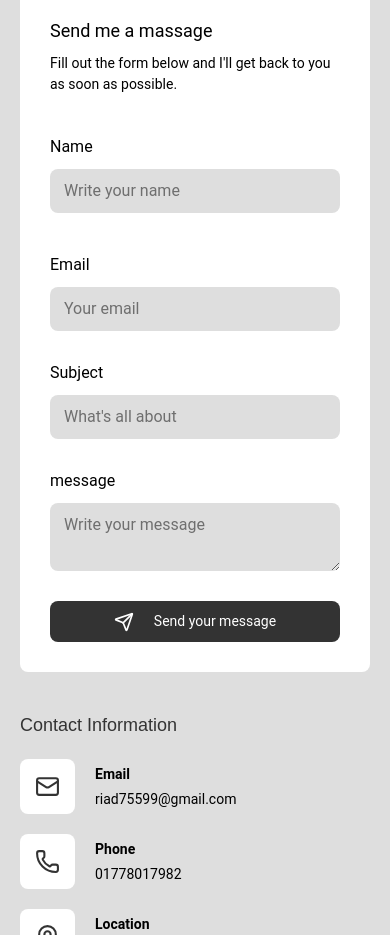
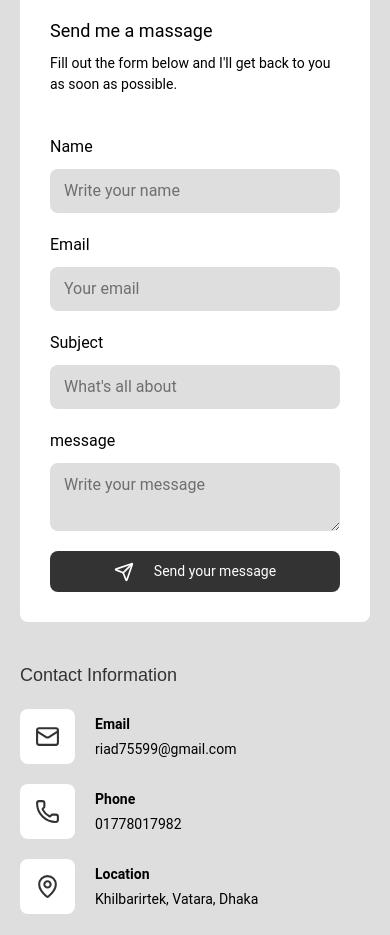
Before and after one commit to RiadCodesHub/riad_portfolio, a React (Vite) app: page / in a window 390 px wide. Shown: the part 6060-6995 px from the top of the page. Built offline with nearby package versions, Linux system fonts and the light colour scheme.

Commit message:
fix link color and form padding

```diff
--- a/src/components/Header.tsx
+++ b/src/components/Header.tsx
@@ -74,7 +74,7 @@ const Header: React.FC = (): JSX.Element => {
                         <ul className="flex gap-6">
                             {navLinks.map((link, index) => (
                                 <li key={index}>
-                                    <a href={`#${link.id}`} className="text-sm font-semibold">{link.title}</a>
+                                    <a href={`#${link.id}`} className="text-sm font-semibold text-primary hover:text-black">{link.title}</a>
                                 </li>
                             ))}
                         </ul>
--- a/src/pages/ContactPage.tsx
+++ b/src/pages/ContactPage.tsx
@@ -16,8 +16,8 @@ const ContactPage : React.FC = () => {
           <p className='text-small'>Fill out the form below and I'll get back to you as soon as possible.</p>
           </span>
 
-          <div className='flex flex-col gap-[30px]'>
-         <span className='flex flex-col w-full md:flex-row gap-[40px]'>
+          <div className='flex flex-col gap-[20px]'>
+         <span className='flex flex-col w-full md:flex-row gap-[20px] md:gap-[40px]'>
           <label htmlFor="name" className='flex flex-col gap-[10px] w-full'>Name
             <input type="text" id='name' placeholder='Write your name' className='bg-offwhite rounded-lg w-full text-base px-[14px] py-[10px] outline-0 focus:outline-none' required />
           </label>
```
